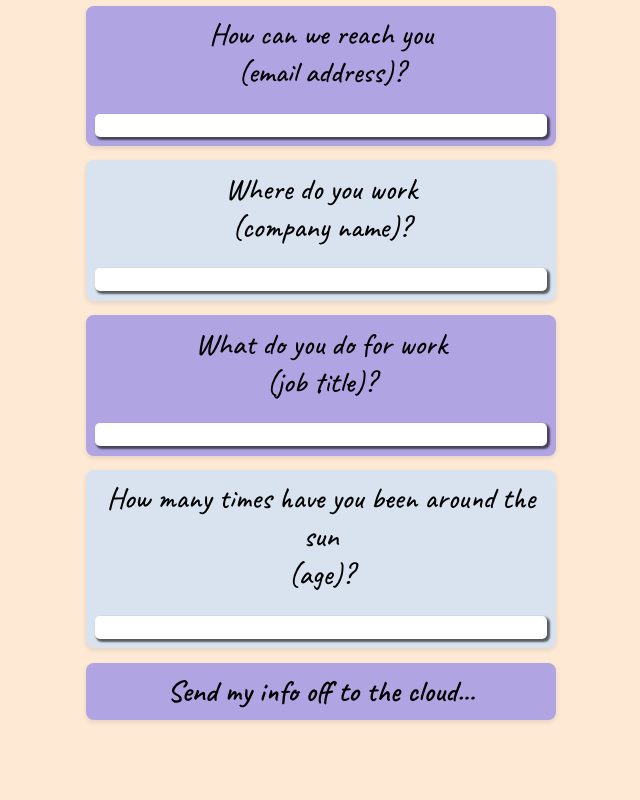
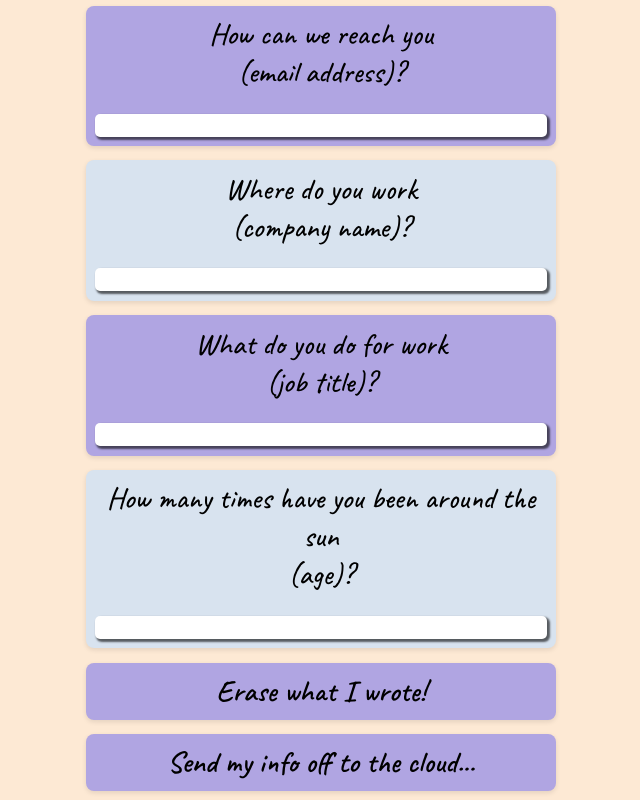
Before and after one commit to dEhiN/SD-Training-Master, a React (Vite) app in the folder local/canadian-business-college/full-stack-web-application/Module7_MEAN_Stack/assignments/1/code/assignment_one/: page /userinfoform in a window 1280 px wide. Shown: the part 418-1218 px from the top of the page, without its empty margins (319-959 px from the left). Before the commit the page ends 1147 px from the top, so only its background shows below. Built offline with nearby package versions, Linux system fonts and the light colour scheme; the HTML template or start-up script is replaced by a standard one; a web font is replaced by a local one.

Commit message:
Created a clearForm function and a button to clear the form so the user can clear the form anytime

```diff
--- a/local/canadian-business-college/full-stack-web-application/Module7_MEAN_Stack/assignments/1/code/assignment_one/src/components/FormInputElement.jsx
+++ b/local/canadian-business-college/full-stack-web-application/Module7_MEAN_Stack/assignments/1/code/assignment_one/src/components/FormInputElement.jsx
@@ -26,7 +26,7 @@ import "./FormInputElement.css";
 function FormInputElement(props) {
 	return (
 		<div className="input-container">
-			{props.inputType !== "submit" && (
+			{props.inputType !== "submit" && props.inputType !== "button" && (
 				<label
 					htmlFor={props.id}
 					className="fonts-google caveat-medium font-size-bg input-label"
@@ -38,14 +38,14 @@ function FormInputElement(props) {
 			<input
 				type={props.inputType}
 				className={
-					props.inputType === "submit"
+					props.inputType === "submit" || props.inputType === "button"
 						? "input-submit fonts-google caveat-semibold font-size-bg"
 						: "input-field"
 				}
 				name={props.inputName}
 				id={props.id}
 				placeholder={props.inputPlaceholder || undefined}
-				value={props.inputValue || undefined}
+				value={props.inputValue ?? ""}
 				onChange={props.changeFunction}
 				onBlurCapture={props.blurFunction}
 				onClick={props.submitFunction}
--- a/local/canadian-business-college/full-stack-web-application/Module7_MEAN_Stack/assignments/1/code/assignment_one/src/pages/UserInfoFormPage.jsx
+++ b/local/canadian-business-college/full-stack-web-application/Module7_MEAN_Stack/assignments/1/code/assignment_one/src/pages/UserInfoFormPage.jsx
@@ -55,6 +55,14 @@ function UserInfoFormPage() {
 	};
 
 	/**
+	 * This function clears the form of all inputted data.
+	 *
+	 */
+	const clearForm = () => {
+		setUserInfo(initialUserInfo);
+	};
+
+	/**
 	 * This function sends the saved userInfo object representing user data to the backend server using the API route ??
 	 *
 	 * @param {React.SubmitEvent<HTMLButtonElement>} event - The React event that called this function. Specifically, it's expected that this event will be a click event from an HTML button or input type submit element.
@@ -93,7 +101,7 @@ function UserInfoFormPage() {
 			);
 		} else {
 			// Clear the user data since the POST request was successful
-			setUserInfo(initialUserInfo);
+			clearForm();
 		}
 	}
 
@@ -177,6 +185,13 @@ function UserInfoFormPage() {
 				</WelcomeCard>
 				<WelcomeCard wcVersion={3}>
 					<FormInputElement
+						inputType="button"
+						inputValue={"Erase what I wrote!"}
+						submitFunction={clearForm}
+					/>
+				</WelcomeCard>
+				<WelcomeCard wcVersion={3}>
+					<FormInputElement
 						inputType="submit"
 						inputValue={"Send my info off to the cloud..."}
 						submitFunction={sendData}
```
